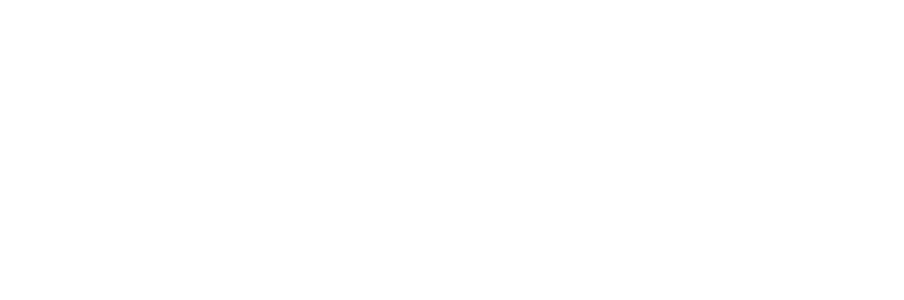
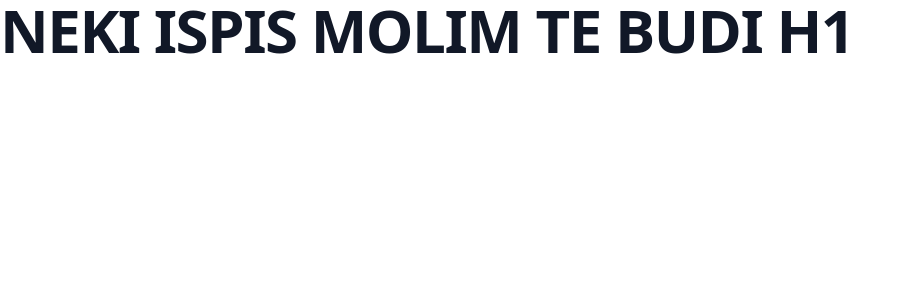
Before and after one commit to dusvn/Web-shop, a React (Create React App) app in the folder ui/: page /newProduct in a window 1280 px wide. Before the commit this address had no page. Shown: the top 300 px of the page, without its empty margins (0-904 px from the left). Built offline with nearby package versions, Linux system fonts and the light colour scheme.

Commit message:
dodata redirekcija na new product page TANTALOVE MUKE

```diff
--- a/ui/src/App.js
+++ b/ui/src/App.js
@@ -3,6 +3,8 @@
 import Login  from "./components/Login";
 import Register from "./components/Register";
 import MainPage from "./components/MainPage";
+import Product from "./components/Product";
+
 import {
     BrowserRouter as Router,
     Routes,
@@ -20,6 +22,7 @@
                     <Route exact path="/" element={<Login />} />
                     <Route path="/Register" element={<Register/>} />
                     <Route path="/MainPage" element={<MainPage/>} />
+                    <Route path="/newProduct" element={<Product/>} />
                 </Routes>
             </Router>
         </>
--- a/ui/src/components/MainPage.jsx
+++ b/ui/src/components/MainPage.jsx
@@ -1,5 +1,5 @@
 import React, { useState, useEffect } from 'react';
-import { useNavigate } from 'react-router-dom';
+import { useNavigate} from 'react-router-dom';
 import { API_BASE_URL } from '../index';
 
 export default function MainPage() {
@@ -11,6 +11,10 @@
     localStorage.removeItem('jwtToken');
     console.log(`This is jwt: ${localStorage.getItem('jwtToken')}`);
     navigate('/');
+  };
+
+  const handleAddNewProduct = () => {
+    navigate('/newProduct');
   };
 
   const fetchUserInformation = async () => {
@@ -111,8 +115,8 @@
                 {Object.keys(products).map(productId => {
                   const product = products[productId];
                   return (
-                    <tr key={productId}>
-                      <td className="border p-1">{product.name}</td>
+                    <tr key={productId} >
+                      <td className="border p-1" >{product.name}</td>
                       <td className="border p-1">{`${product.price} ${product.currency}`}</td>
                       <td className="border p-1">{product.quantity}</td>
                     </tr>
@@ -124,7 +128,7 @@
             <p>No products available</p>
           )}
           <div className="flex justify-end mt-4">
-            <button className="bg-teal-500 text-white px-4 py-2 rounded">Add new product</button>
+            <button className="bg-teal-500 text-white px-4 py-2 rounded" onClick={handleAddNewProduct}>Add new product</button>
           </div>
         </div>
       </div>
--- /dev/null
+++ b/ui/src/components/Product.jsx
@@ -0,0 +1,12 @@
+import React, { useState } from 'react';
+import {useNavigate} from "react-router-dom";
+import {API_BASE_URL} from "../index";
+
+export default function Product() {
+
+  return (
+   <div>
+    <h1 class="mb-4 text-4xl font-extrabold leading-none tracking-tight text-gray-900 md:text-5xl lg:text-6xl dark:text-white">NEKI ISPIS MOLIM TE BUDI H1</h1>
+   </div>
+  );
+}
```
